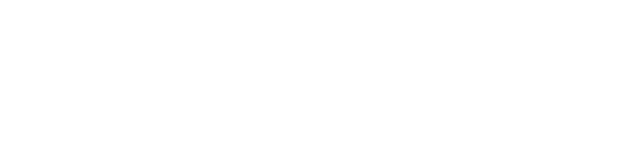
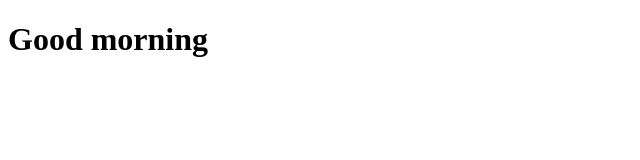
Before and after one commit to shradhaMe/shradhaMe, a plain HTML site: page index.html in a window 1280 px wide. Shown: the whole page, without its empty margins (0-640 px from the left). Drawn offline with Linux system fonts and the light colour scheme.

Commit message:
added header

```diff
--- a/index.html
+++ b/index.html
@@ -9,6 +9,10 @@
 </head>
 
 <body>
+  <header>
+
+    <h1>Good morning</h1>
+  </header>
 
 </body>
 
```
